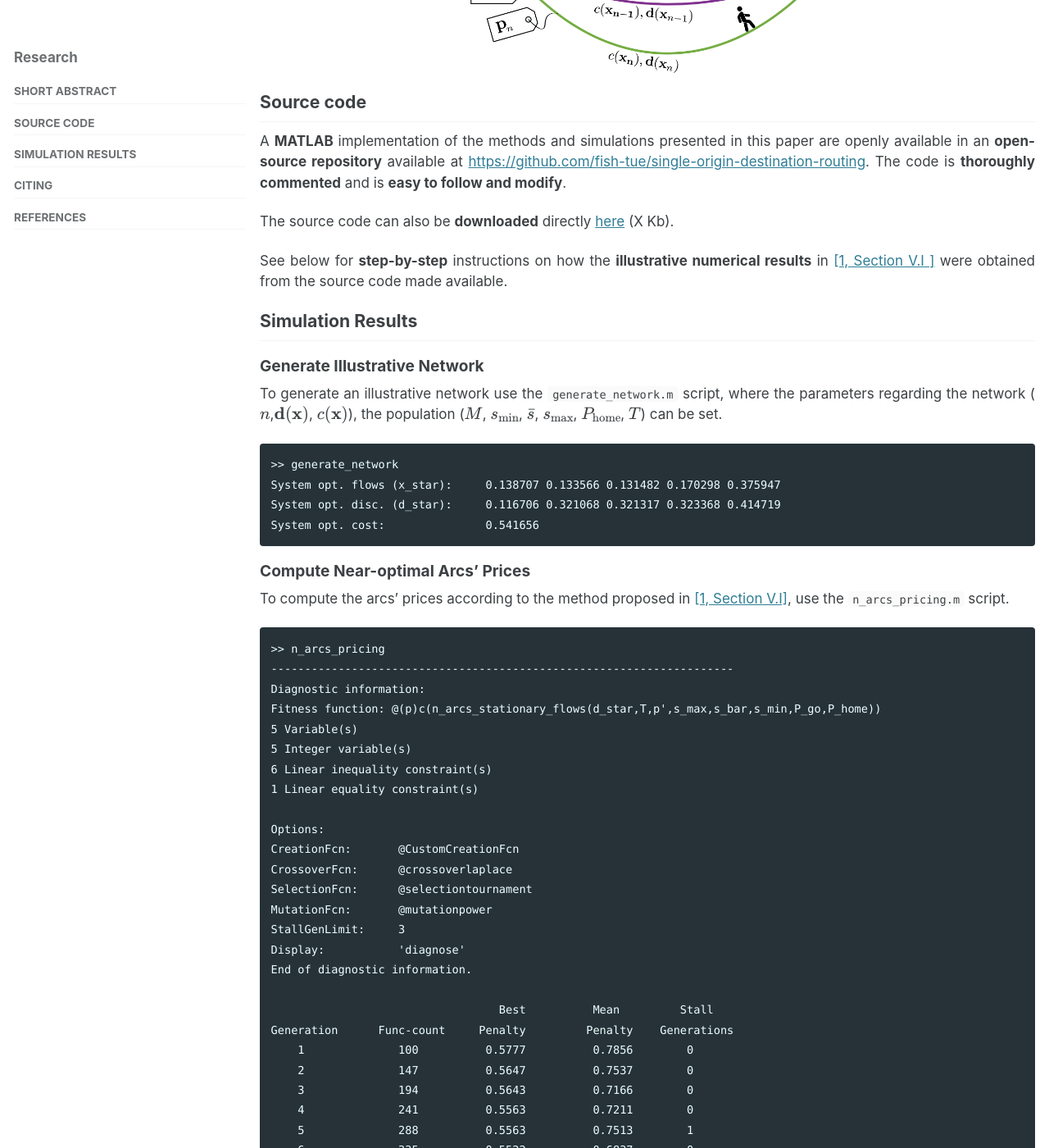
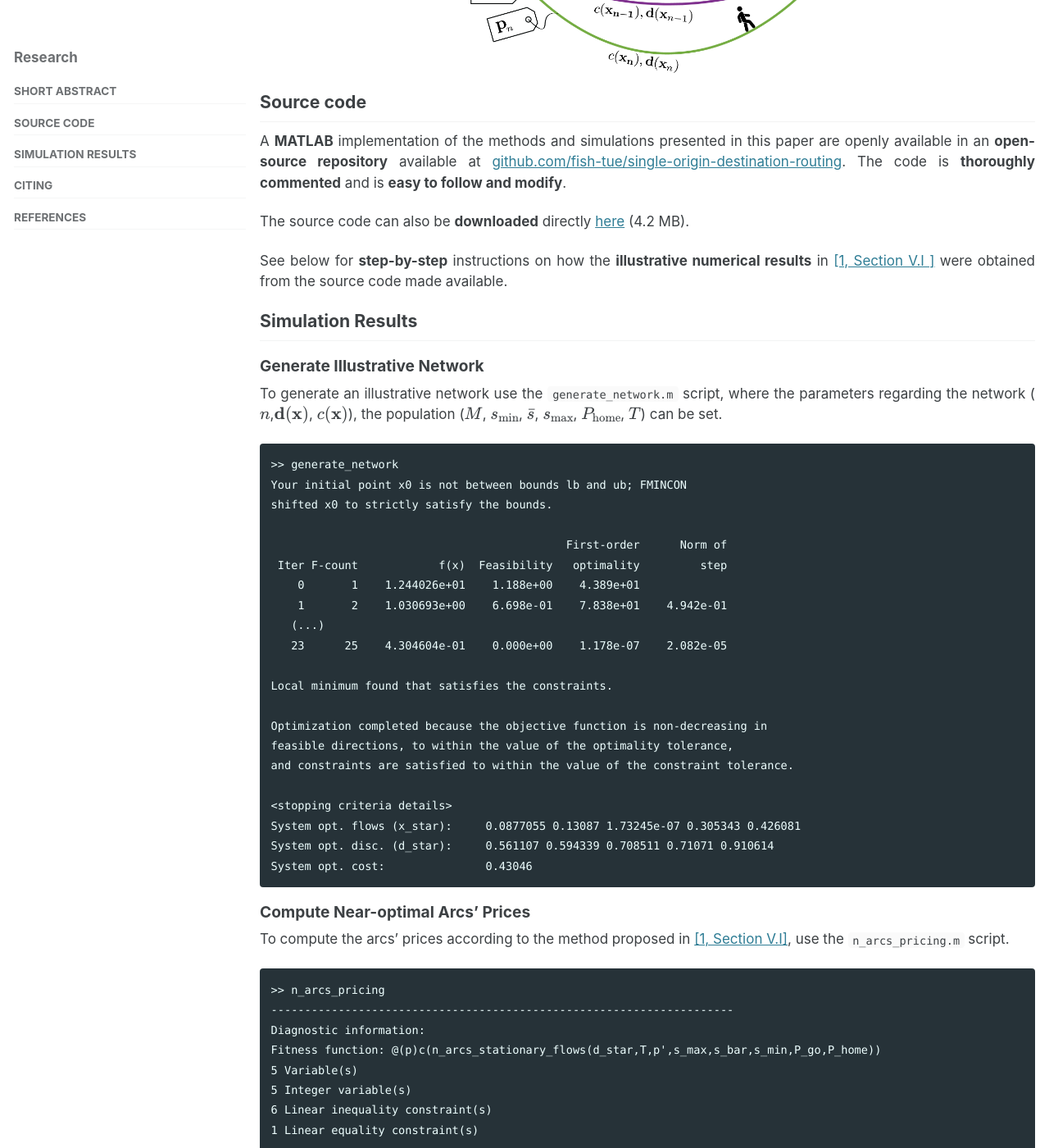
Before and after one commit to fish-tue/fish-tue.github.io, a Jekyll site: the page built from pages/research/single-origin-destination-routing.md, in a window 1280 px wide and 1400 px high, scrolled down 759 px. Shown: the whole window at 82% size. Built offline with Jekyll 4.4.1, drawn with Linux system fonts in a browser that asks for light colours; cached includes are drawn as plain includes; formulas are drawn with MathJax 3; some of the changed text lies outside the part shown.

````diff
--- a/pages/research/single-origin-destination-routing.md
+++ b/pages/research/single-origin-destination-routing.md
@@ -27,10 +27,10 @@
 
 ## Source code
 
-A **MATLAB** implementation of the methods and simulations presented in this paper are openly available in an **open-source repository** available at [https://github.com/fish-tue/single-origin-destination-routing](https://github.com/fish-tue/single-origin-destination-routing). The code is **thoroughly commented** and is **easy to follow and modify**.
+A **MATLAB** implementation of the methods and simulations presented in this paper are openly available in an **open-source repository** available at <a href="https://github.com/fish-tue/single-origin-destination-routing" target="blank">github.com/fish-tue/single-origin-destination-routing</a>. The code is **thoroughly commented** and is **easy to follow and modify**.
 {: .text-justify}
 
-The source code can also be **downloaded** directly [here](/) (X Kb).
+The source code can also be **downloaded** directly <a href="https://github.com/fish-tue/single-origin-destination-routing/archive/refs/tags/v0.0.0.zip">here</a> (4.2 MB).
 
 See below for **step-by-step** instructions on how the **illustrative numerical results** in [[1, Section V.I ]](#references) were obtained from the source code made available.
 {: .text-justify}
@@ -44,9 +44,26 @@
 
 ```text
 >> generate_network
-System opt. flows (x_star):	0.138707 0.133566 0.131482 0.170298 0.375947
-System opt. disc. (d_star):	0.116706 0.321068 0.321317 0.323368 0.414719
-System opt. cost:		0.541656
+Your initial point x0 is not between bounds lb and ub; FMINCON
+shifted x0 to strictly satisfy the bounds.
+
+                                            First-order      Norm of
+ Iter F-count            f(x)  Feasibility   optimality         step
+    0       1    1.244026e+01    1.188e+00    4.389e+01
+    1       2    1.030693e+00    6.698e-01    7.838e+01    4.942e-01
+   (...)
+   23      25    4.304604e-01    0.000e+00    1.178e-07    2.082e-05
+
+Local minimum found that satisfies the constraints.
+
+Optimization completed because the objective function is non-decreasing in
+feasible directions, to within the value of the optimality tolerance,
+and constraints are satisfied to within the value of the constraint tolerance.
+
+<stopping criteria details>
+System opt. flows (x_star):	0.0877055 0.13087 1.73245e-07 0.305343 0.426081
+System opt. disc. (d_star):	0.561107 0.594339 0.708511 0.71071 0.910614
+System opt. cost:		0.43046
 ```
 ###  Compute Near-optimal Arcs' Prices
 To compute the arcs' prices according to the method proposed in [[1, Section V.I]](#references), use the ```n_arcs_pricing.m``` script.
@@ -66,25 +83,26 @@
 CrossoverFcn:      @crossoverlaplace
 SelectionFcn:      @selectiontournament
 MutationFcn:       @mutationpower
+PopulationSize:    20
+FitnessLimit:      0.43476
 StallGenLimit:     3
 Display:           'diagnose'
 End of diagnostic information.
 
                                   Best          Mean         Stall
 Generation      Func-count     Penalty         Penalty    Generations
-    1              100          0.5777          0.7856        0
-    2              147          0.5647          0.7537        0
-    3              194          0.5643          0.7166        0
-    4              241          0.5563          0.7211        0
-    5              288          0.5563          0.7513        1
-    6              335          0.5522          0.6837        0
-    7              382          0.5522          0.7205        1
-    8              429          0.5522          0.7001        2
-    9              476          0.5522          0.7422        3
+    1               40          0.4552           1.908        0
+    2               57          0.4552           1.206        1
+    3               74          0.4552           1.451        2
+    4               91           0.438           1.919        0
+    5              108           0.438           4.085        1
+    6              125           0.438           1.137        2
+    7              142           0.438           2.273        3
 Optimization terminated: average change in the penalty fitness value less than options.FunctionTolerance
 and constraint violation is less than options.ConstraintTolerance.
+Elapsed time is 452.616053 seconds.
 ---------------------------------------------------------------------
-Genetic alg. prices:		76 1 0 -1 -28
+Genetic alg. prices:		79 63 39 13 -45
 ```
 ###  Pot Decision Landscape
 
````
Also changed, not shown: other parts of pages/research/single-origin-destination-routing.md (+8 -8 lines), index.md (+12 -0 lines), assets/img/research/single-origin-destination-routing/decision-landscape.webp, assets/img/research/single-origin-destination-routing/decision.webp, assets/img/research/single-origin-destination-routing/karma.webp, assets/img/research/single-origin-destination-routing/sensitivity.webp.
